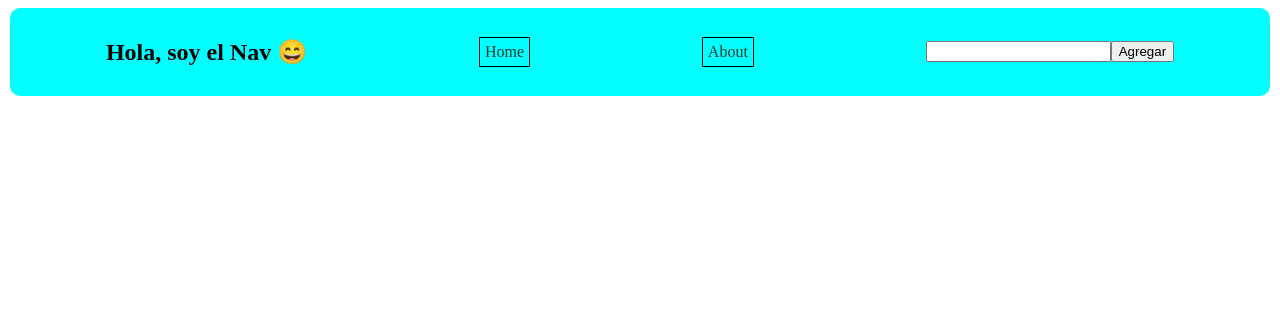
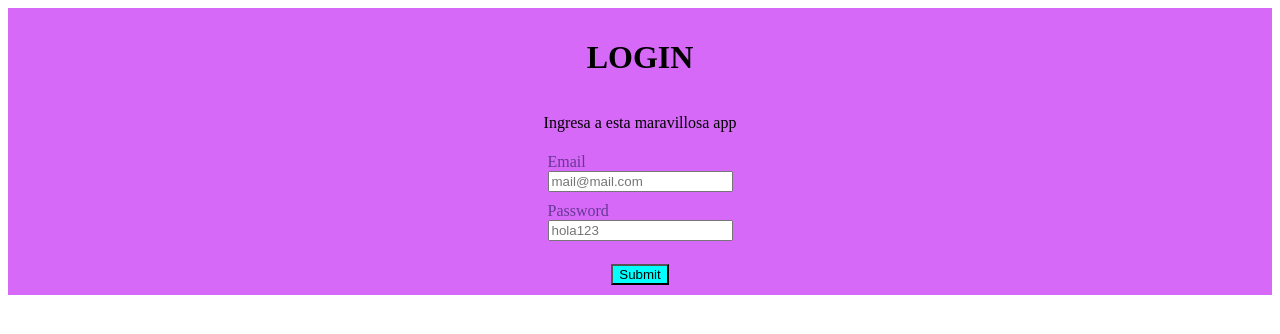
Before and after one commit to pi-rym/FCiroFT45b, a React (Vite) app in the folder front/: page /login in a window 1280 px wide. Shown: the top 334 px of the page. Built offline with nearby package versions, Linux system fonts and the light colour scheme.

Commit message:
hw React-Forms done

```diff
--- a/front/src/App.jsx
+++ b/front/src/App.jsx
@@ -1,15 +1,20 @@
 import { useEffect, useState } from "react";
 import axios from "axios";
-import { Routes, Route, useNavigate } from "react-router-dom";
+import { Routes, Route, useNavigate, useLocation } from "react-router-dom";
 import Nav from "./components/nav/Nav";
 import Home from "./components/home/Home";
 import About from "./components/about/About";
 import Detail from "./components/detail/Detail";
+import Form from "./components/form/Form";
+const EMAIL = "f@f.com";
+const PASSWORD = "hola123";
 
 function App() {
   // Creacion de estados
   const [characters, setCharacters] = useState([]);
-  const navigate = useNavigate
+  const [access, setAccess] = useState(false);
+  const navigate = useNavigate();
+  const { pathname } = useLocation();
   const URL = `https://rym2.up.railway.app/api/character`;
   const apiKey = "henrystaff";
   const onSearch = (input) => {
@@ -34,15 +39,25 @@ function App() {
     setCharacters(filtered);
   };
 
+  const login = ({ email, password }) => {
+    if (email === EMAIL && password === PASSWORD) {
+      setAccess(true);
+    }
+  };
+
   //* Si quieren que navegue a Home cuando se monte la app
-  // useEffect(() => {
-  //   navigate("/home")
-  // },[])
+  useEffect(() => {
+    if (access) {
+      navigate("/home");
+    } else {
+      navigate("/login");
+    }
+  }, [access]);
   return (
     <div className="App">
-      <Nav onSearch={onSearch} />
+      {pathname !== "/login" && <Nav onSearch={onSearch} />}
+
       <Routes>
-
         <Route
           path="/home"
           element={<Home characters={characters} onClose={onClose} />}
@@ -59,6 +74,7 @@ function App() {
           />
           <Route path=":id" element={<Detail />} />
         </Route>
+        <Route path="/login" element={<Form login={login} />} />
       </Routes>
     </div>
   );
--- /dev/null
+++ b/front/src/components/form/Form.jsx
@@ -0,0 +1,69 @@
+import style from "./Form.module.css";
+import { useEffect, useState } from "react";
+import validation from "./validation";
+
+export default function Form({ login }) {
+  //* Este estado recibe lo que escribe el usuario
+  const [userData, setUserData] = useState({
+    email: "",
+    password: "",
+  });
+  //* Este estado errors se llena en base a las validaciones
+  const [errors, setErrors] = useState({
+    email: "",
+    password: "",
+  });
+  const handleChange = (event) => {
+    const { value, name } = event.target;
+    setUserData({
+      ...userData,
+      [name]: value,
+    });
+
+    setErrors(
+      validation({
+        ...userData,
+        [name]: value,
+      })
+    );
+  };
+
+  function handleSubmit(e) {
+    e.preventDefault();
+    login(userData);
+  }
+  return (
+    <form className={style.form} onSubmit={handleSubmit}>
+      <h1>LOGIN</h1>
+      <p>Ingresa a esta maravillosa app</p>
+      <label className={style.label}>
+        Email
+        <input
+          type="email"
+          placeholder="mail@mail.com"
+          name="email"
+          key="email"
+          value={userData.email}
+          onChange={handleChange}
+        />
+      </label>
+      {errors.email && <p>{errors.email}</p>}
+      <label className={style.label}>
+        Password
+        <input
+          type="password"
+          placeholder="hola123"
+          name="password"
+          key="password"
+          value={userData.password}
+          onChange={handleChange}
+        />
+      </label>
+      {errors.password && <p>{errors.password}</p>}
+      <br />
+      <button type="submit" className={style.button}>
+        Submit
+      </button>
+    </form>
+  );
+}
--- /dev/null
+++ b/front/src/components/form/Form.module.css
@@ -0,0 +1,25 @@
+.form {
+  background-color: rgb(215, 105, 249);
+  display: flex;
+  flex-direction: column;
+  justify-content: center;
+  align-items: center;
+  padding: 10px;
+}
+
+.label {
+  display: flex;
+  flex-direction: column;
+  padding: 5px;
+  color: rgba(5, 12, 56, 0.528);
+}
+
+.button {
+  background-color: aqua;
+}
+
+.button:hover {
+  background-color: black;
+  color: aqua;
+  cursor: pointer;
+}
--- /dev/null
+++ b/front/src/components/form/validation.js
@@ -0,0 +1,29 @@
+// Recibe el objeto con la info del usuario
+function validation({ email, password }) {
+  // userData -> {email:"abcdsdff@hg.jh", password: ""}
+  const errors = {};
+  const regexEmail = /^[\w-\.]+@([\w-]+\.)+[\w-]{2,4}$/;
+  const regexIncludesNumber = /^(?=.*\d)[A-Za-z\d]*$/;
+
+  if (!regexEmail.test(email)) {
+    errors.email = "Debe ser un email";
+  }
+  if (email.length < 7 || email.length > 35) {
+    errors.email = "Debe tener entre 7 y 35 caracteres";
+  }
+  if (email.length === 0) {
+    errors.email = "Este campo es obligatorio";
+  }
+  if (password.length > 10 || password.length < 6) {
+    errors.password = "Debe tener entre 6 y 10 caracteres";
+  }
+  if (!regexIncludesNumber.test(password)) {
+    errors.password = "Debe tener como minimo un numero";
+  }
+  if (password.length === 0) {
+    errors.password = "Este campo es obligatorio";
+  }
+  // retorna un objeto con los mensajes de error para cada caso
+  return errors;
+}
+export default validation;
--- a/front/src/components/nav/Nav.jsx
+++ b/front/src/components/nav/Nav.jsx
@@ -9,6 +9,7 @@ export default function Nav({ onSearch }) {
       <MyNavLink name="Home" />
       <MyNavLink name="About" />
       <SearchBar onSearch={onSearch} />
+      <MyNavLink name="Login" />
     </nav>
   );
 }
```
